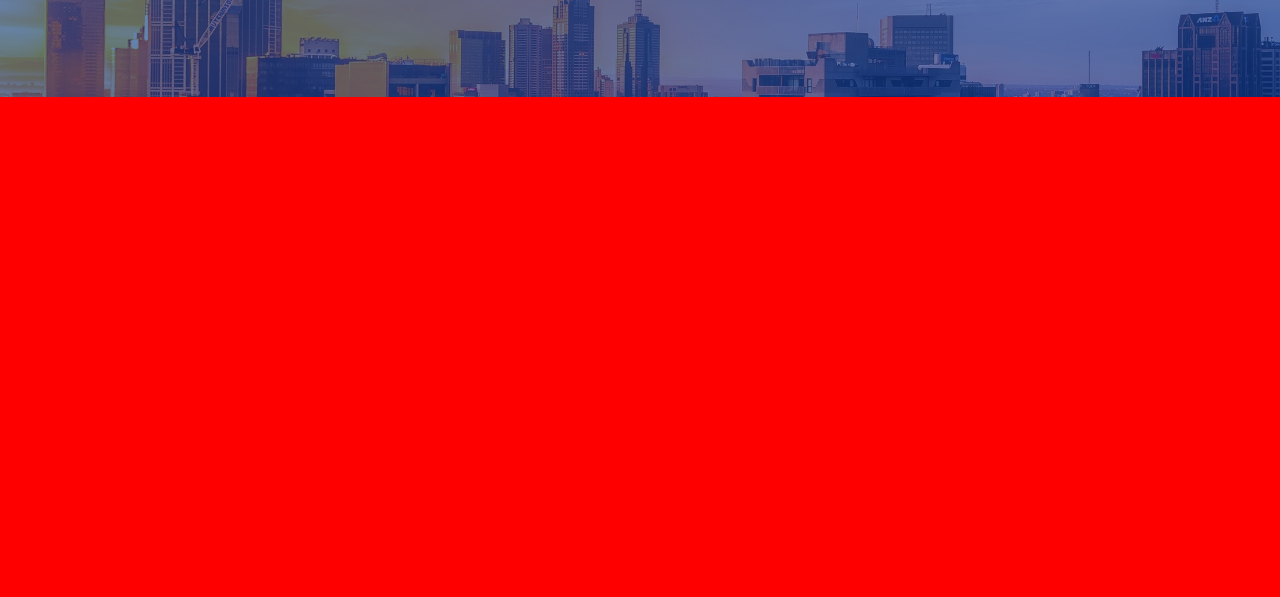
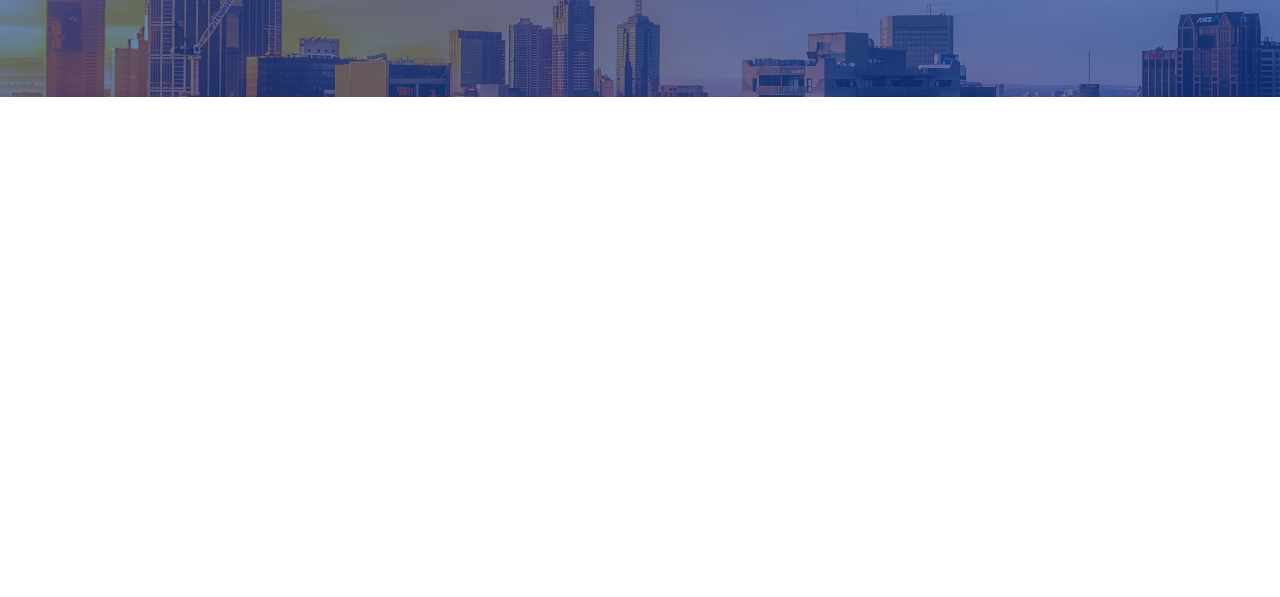
Before and after one commit to naved2003/webpages, a plain HTML site: page webpage-14/index.html in a window 1280 px wide. Shown: the part 6615-7212 px from the top of the page. After the commit the page ends 6712 px from the top, so only its background shows below. Drawn offline with Linux system fonts and the light colour scheme.

Commit message:
Update index.html

```diff
--- a/webpage-14/index.html
+++ b/webpage-14/index.html
@@ -634,9 +634,7 @@
     </footer>
 
 
-    <section class="end-sec">
 
-    </section>
 </body>
 
 </html>
```
